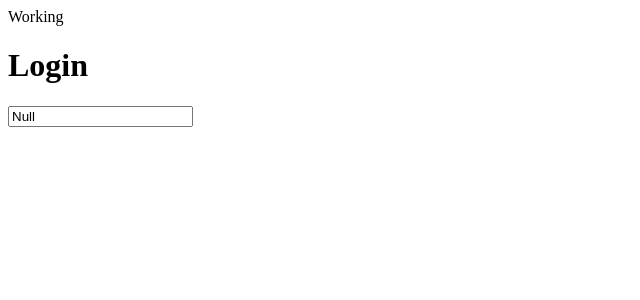
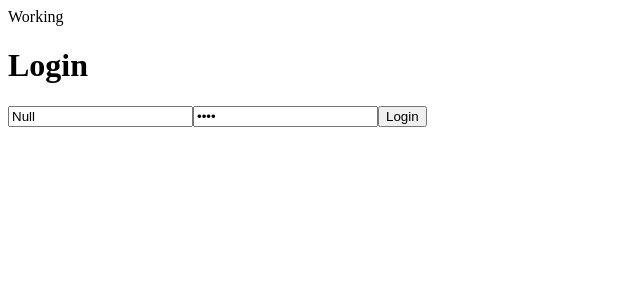
Before and after one commit to M-PAW/bug-tracker, a React (Create React App) app in the folder client/: page / in a window 1280 px wide. Shown: the top 300 px of the page, without its empty margins (0-640 px from the left). Built offline with nearby package versions, Linux system fonts and the light colour scheme.

Commit message:
Built out Login Form in Login Component, still working and will connect more to it as I go.

```diff
--- a/client/src/Views/Login/Login.jsx
+++ b/client/src/Views/Login/Login.jsx
@@ -13,8 +13,21 @@ const Login = () => {
                     type='text'
                     value={'Null'}
                     placeholder='Name'
-                    onChange={() => window.alert('Typity Typity!')}
+                    onChange={() => window.alert('User Typity!')}
                 />
+                <input
+                    name='password'
+                    type='password'
+                    value={'Null'}
+                    placeholder='Password'
+                    onChange={() => window.alert('Password Typity!')}
+                />
+                <button
+                    type='submit'
+                    onClick={() => window.alert('Submit-Login Fired!')}
+                >
+                    Login
+                </button>
             </form>
         </div>
     )
```
